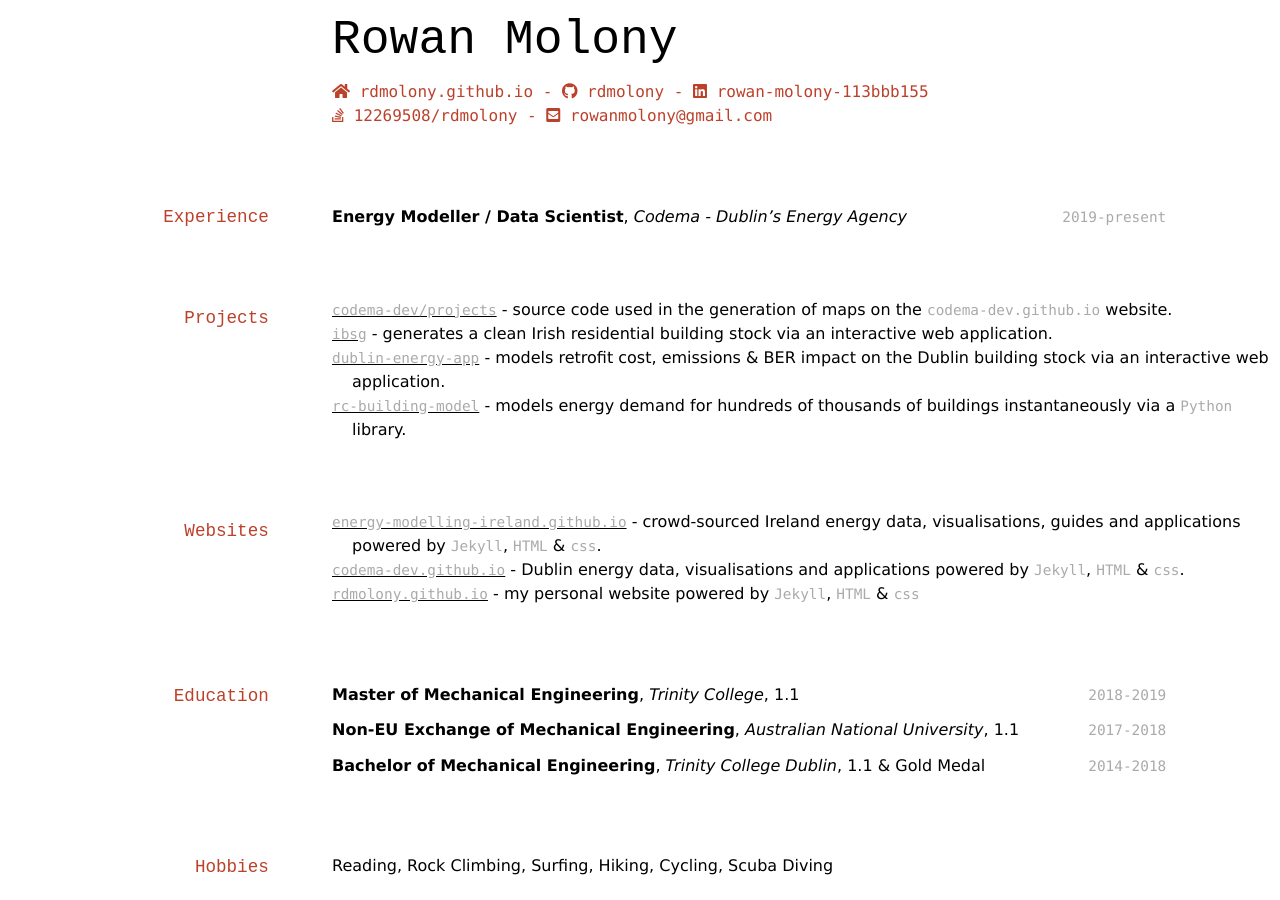
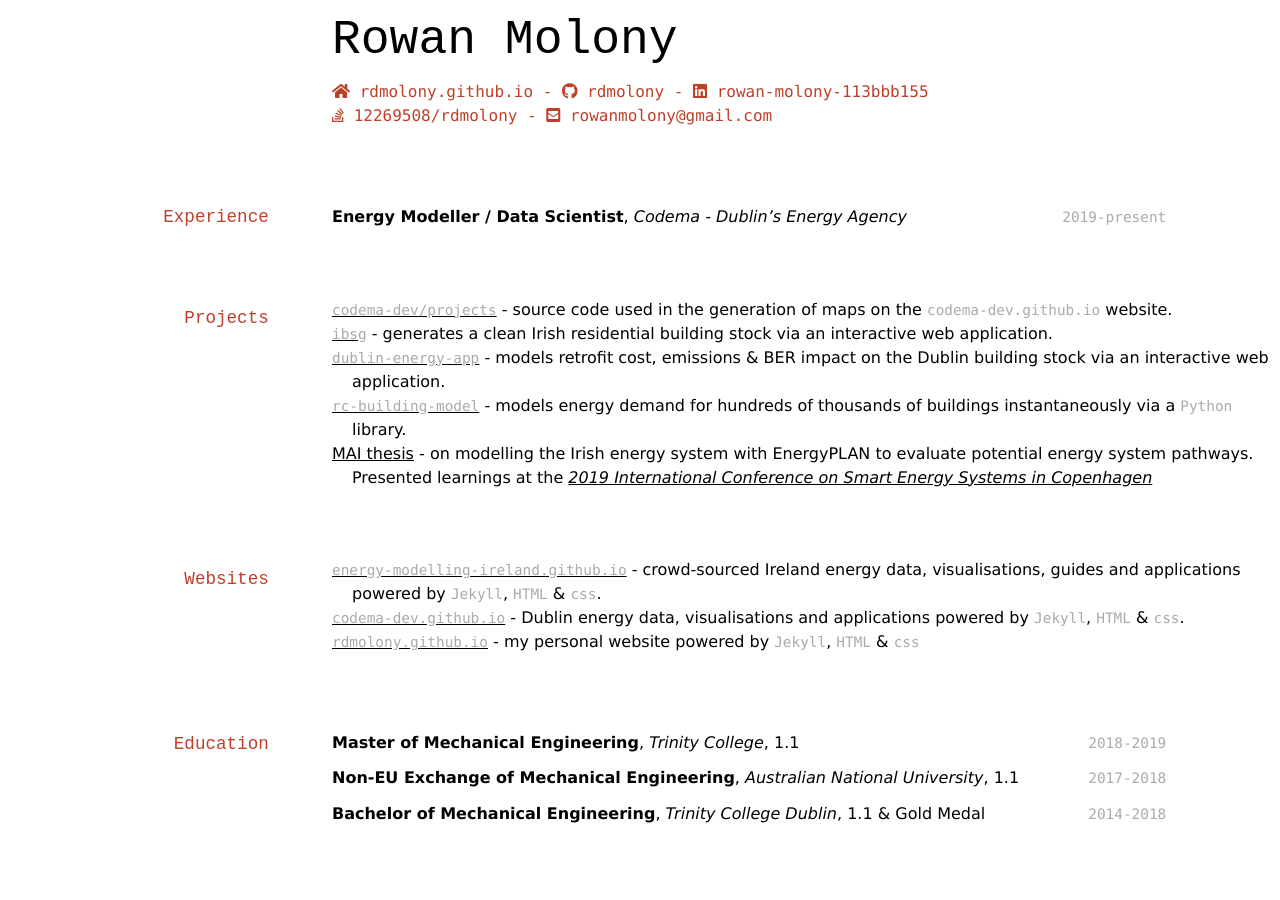
Before and after one commit to rdmolony/rdmolony.github.io, a Jekyll site: the page built from _pages/cv.md, in a window 1280 px wide and 900 px high. Built offline with Jekyll 4.4.1, drawn with Linux system fonts in a browser that asks for light colours.

Commit message:
Add MAI thesis to CV

```diff
--- a/_pages/cv.md
+++ b/_pages/cv.md
@@ -24,6 +24,7 @@
 - [`ibsg`](/blog/irish-building-stock-generator) - generates a clean Irish residential building stock via an interactive web application.
 - [`dublin-energy-app`](/blog/dublin-energy-app/) - models retrofit cost, emissions & BER impact on the Dublin building stock via an interactive web application.
 - [`rc-building-model`](/blog/rc-building-model) - models energy demand for hundreds of thousands of buildings instantaneously via a `Python` library.
+- [MAI thesis](/assets/pdfs/RMolony_MAI_Thesis_2019.pdf) - on modelling the Irish energy system with EnergyPLAN to evaluate potential energy system pathways.  Presented learnings at the [*2019 International Conference on Smart Energy Systems in Copenhagen*](https://smartenergysystems.eu/)
 
 ## Websites
 
```
Also changed, not shown: 1 other file.
